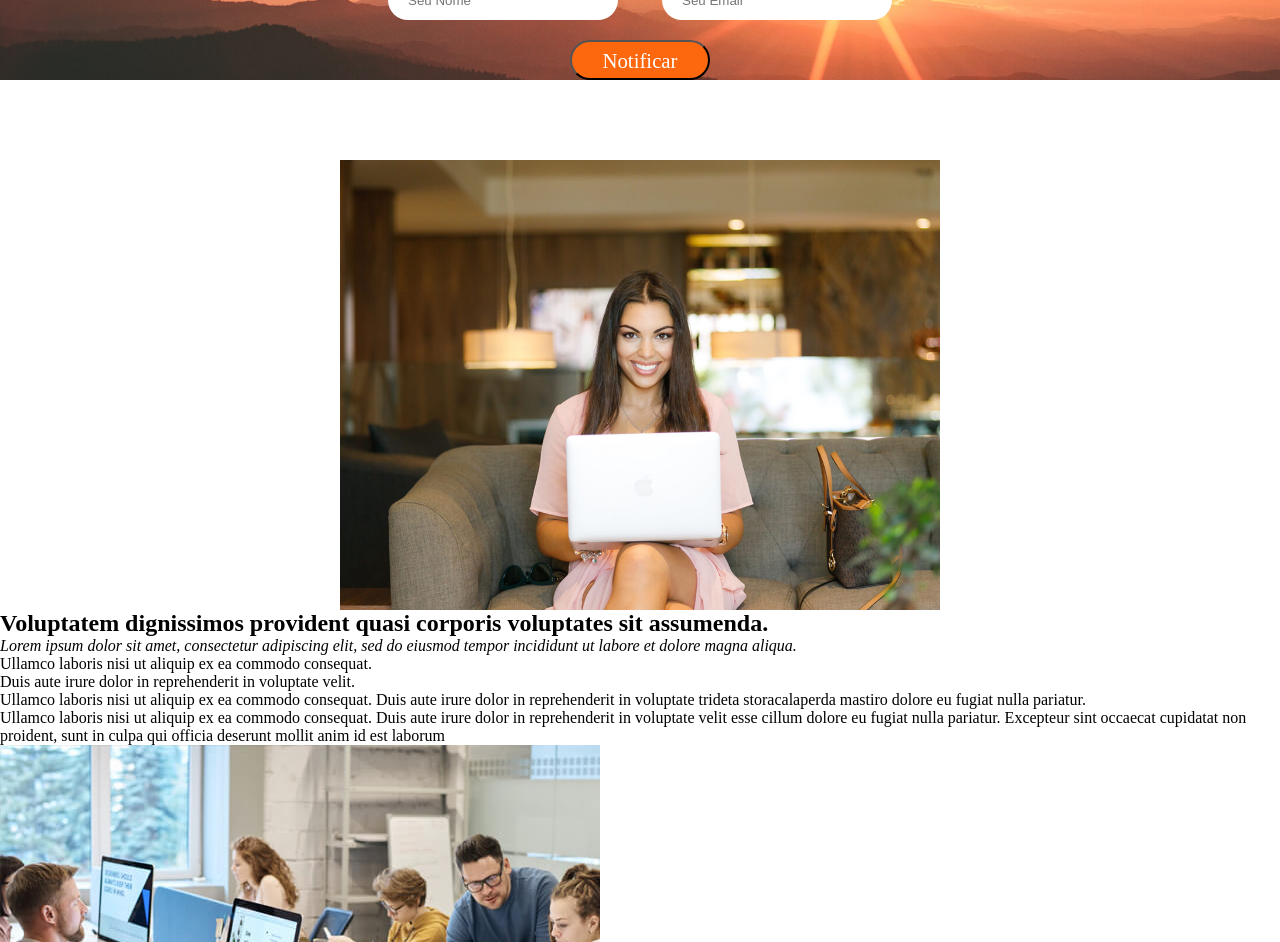
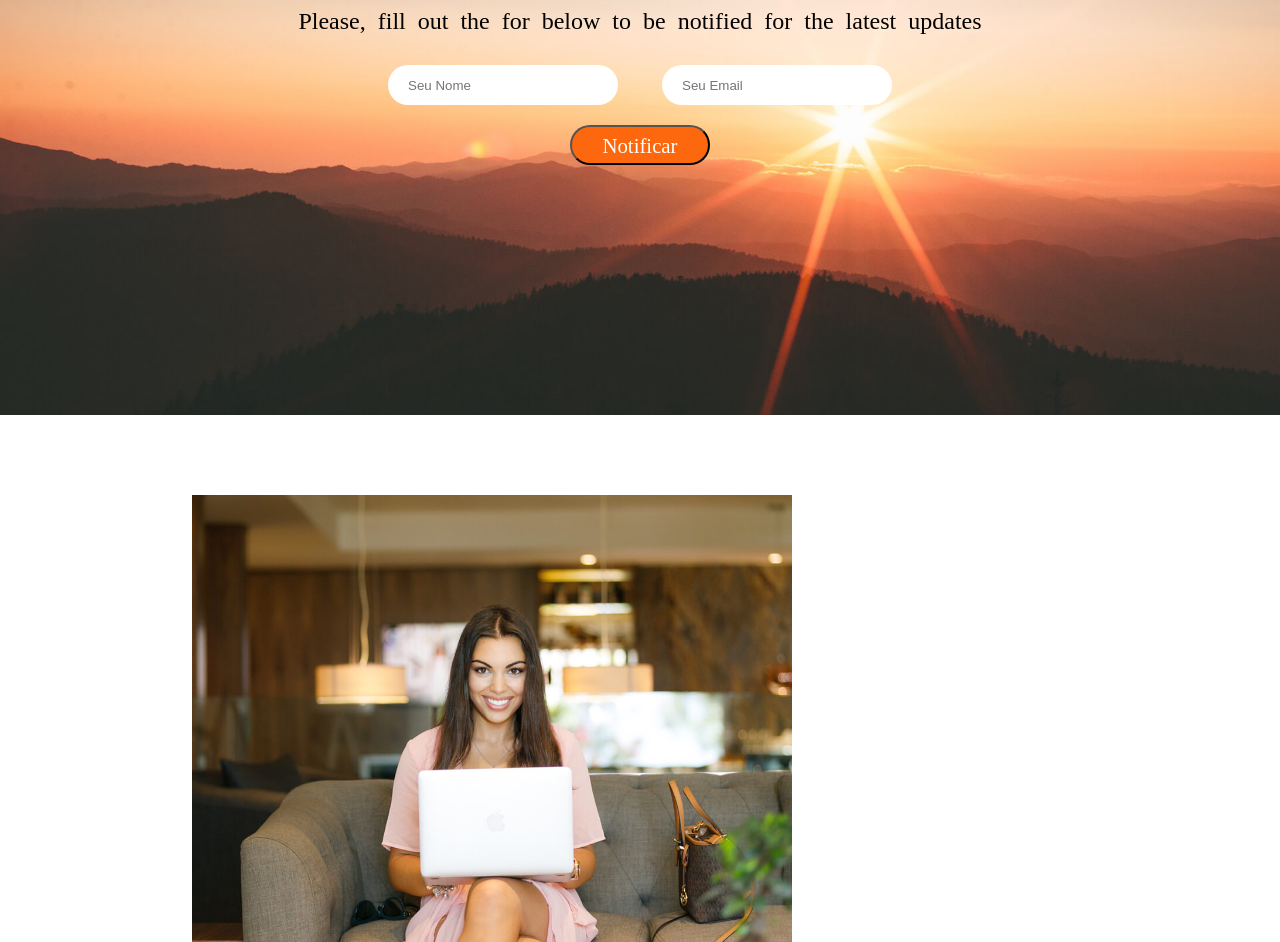
Before and after one commit to lucasnunesss/siimple, a plain HTML site: page index.html in a window 1280 px wide. Shown: the part 265-1207 px from the top of the page. Drawn offline with Linux system fonts and the light colour scheme.

Commit message:
tentando entender flexbox

```diff
--- a/index.html
+++ b/index.html
@@ -21,8 +21,9 @@
         </form>
     </header>
     <main>
-        <article>
-            <img id="ima" src="img/about-img.jpg" alt="About us">
+        <article id="artp">
+            <img class="img1" src="img/about-img.jpg" alt="About us">
+            <div class="art1">
             <h2>Voluptatem dignissimos provident quasi corporis voluptates sit assumenda.</h2>
             <p><em>Lorem ipsum dolor sit amet, consectetur adipiscing elit, sed do eiusmod tempor incididunt ut labore et dolore magna aliqua.</em></p>
             <ul>
@@ -31,6 +32,7 @@
                 <li> Ullamco laboris nisi ut aliquip ex ea commodo consequat. Duis aute irure dolor in reprehenderit in voluptate trideta storacalaperda mastiro dolore eu fugiat nulla pariatur.</li>
             </ul>
             <p>Ullamco laboris nisi ut aliquip ex ea commodo consequat. Duis aute irure dolor in reprehenderit in voluptate velit esse cillum dolore eu fugiat nulla pariatur. Excepteur sint occaecat cupidatat non proident, sunt in culpa qui officia deserunt mollit anim id est laborum</p>
+        </div>
         </article>
         <article id="artigo2">
             <img src="img/why-us-1.jpg" alt="why us">
--- a/style.css
+++ b/style.css
@@ -13,30 +13,38 @@
 
 header{
     background: url(img/hero-bg.jpg) center center no-repeat;
-    height: 80vh;
+    min-height: 85vh;
     width: 100%;
     background-size: cover;
-    background-attachment: fixed;
+    background-attachment: scroll;
     text-align: center;
-    height: 100%;
+    margin: auto;
+
+
 }
 
 header > h1{
+
     font-family: 'fonte1';
-    padding-top: 100px;
+    padding-top: 185px;
     font-size: 4em;
     font-weight: 100;
     text-transform:capitalize;
 }
 
+
+
 header > p{
+
     font-family: 'fonte1';
     font-size: 1.5em;
     padding: 10px;
+
 }
 
 #sep{
     padding-top: 20px;
+
 }
 
 
@@ -65,11 +73,39 @@ header > p{
     background-color: #f78b48fd;
 }
 
-article > #ima{
+#artp{
     display: flex;
-    max-width: 95%;
-    width: 600px;
-    margin: auto;
-    padding-top: 80px;
+    flex-wrap: wrap;
 
 }
+
+#artp > .img1{
+    margin-left: 15%;
+    height: 100%;
+    width: 600px;
+    min-width: 400px;
+    padding-top: 80px;
+}
+
+#artp > .art1{
+    max-width: 600px;
+    padding:80px 0px 0px 30px;
+    font-family:Arial, Helvetica, sans-serif;
+    line-height: 2em;
+    color: rgba(34, 34, 34, 0.767);
+}
+
+#artp > .art1 > h2{
+   font-weight: 100;
+   font-size: 1.5em;
+}
+
+.art1 > p{
+    text-align: justify;
+
+}
+.art1  li{
+    list-style-type: '  ✓  ';
+
+
+}
```
